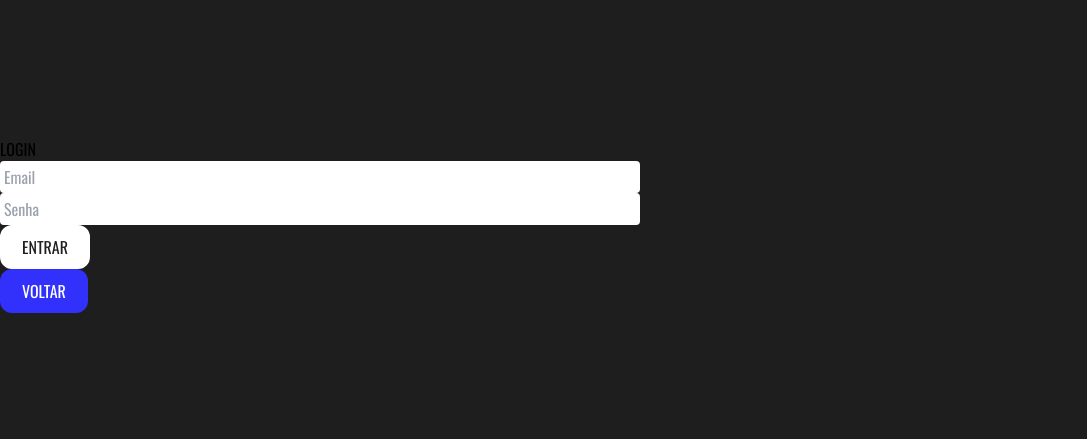
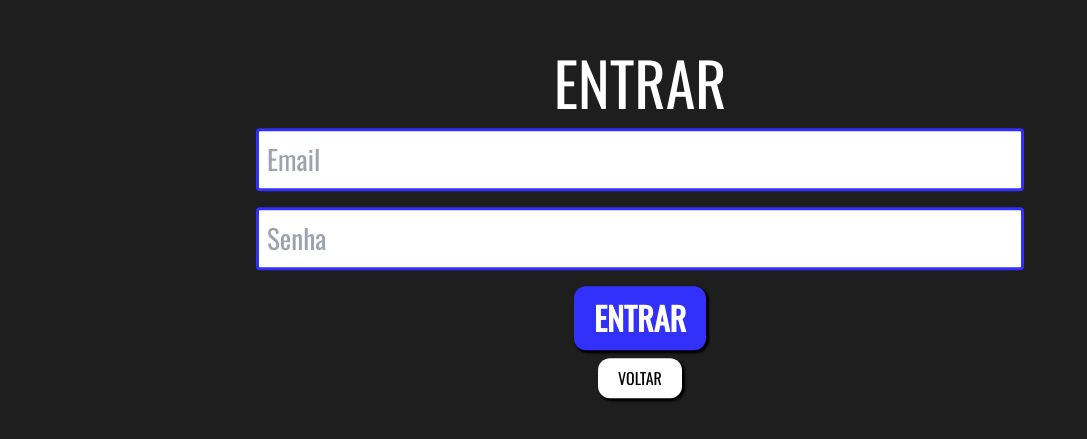
Before and after one commit to gabrielscholze-r/AppNotas, a React (Create React App) app in the folder frontend/: page /Login in a window 1280 px wide. Shown: the part 175-614 px from the top of the page, without its empty margins (0-1087 px from the left). Built offline with nearby package versions, Linux system fonts and the light colour scheme.

Commit message:
estilos corrigidos

```diff
--- a/frontend/src/pages/Login/index.css
+++ b/frontend/src/pages/Login/index.css
@@ -1,4 +1,4 @@
-.backbutton{
+.backbutton {
     border: 2px solid rgb(49, 49, 251);
     width: fit-content;
     height: fit-content;
@@ -6,14 +6,15 @@
     color: white;
     transition: 0.2s;
 }
-.backbutton:hover{
+
+.backbutton:hover {
     border-width: 2px;
     border-color: black;
     background-color: #ffff;
     color: rgb(30, 30, 30);
 }
 
-.loginbutton{
+.loginbutton {
     width: fit-content;
     height: fit-content;
     border: 2px solid white;
@@ -21,27 +22,35 @@
     color: rgb(30, 30, 30);
     transition: 0.2s;
 }
-.loginbutton:hover{
+
+.loginbutton:hover {
     border: 2px solid rgb(49, 49, 251);
     background-color: rgb(49, 49, 251);
     color: white;
 }
 
-.inputtext:focus::placeholder{
-    color: transparent;
+.input-text {
+    border:3px solid rgb(49, 49, 251);
+    font-size: 1.7rem;
+    color: black;
+    width: 60%;
+    height: fit-content;
+    transition: 0.2s;
 }
-.inputtext{
-    width: 50%;
-    height: fit-content;
+.input-text:focus{
+    border-color: rgb(49, 157, 251);
+    outline: 0;
 }
-.Login{
+
+.Login {
     width: 100%;
     background-color: rgb(30, 30, 30);
     height: 100vh;
 }
-.contentdiv{
+
+.contentdiv {
     position: relative;
-  top: 50%;
-  left: 50%;
-  transform: translate(-50%, -50%);
+    top: 50%;
+    left: 50%;
+    transform: translate(-50%, -50%);
 }
--- a/frontend/src/pages/Login/index.js
+++ b/frontend/src/pages/Login/index.js
@@ -11,14 +11,14 @@ function Login() {
     }
 
   return (
-    <div className="Login">
-        <div className="contentdiv block">
-        <h1>LOGIN</h1>
-        <div><input type="text" placeholder='Email'  onChange={e => setEmail(e.target.value)} value={email} className="inputtext py-1 pr-2 pl-1 rounded"/>   </div>
-        <div><input type="password" placeholder='Senha' onChange={e => setSenha(e.target.value)} value={senha} className="inputtext py-1 pr-2 pl-1 rounded"/> </div>
-        <div><button onClick={() => entrar()} className="loginbutton px-5 py-2 rounded-xl">ENTRAR</button></div>
-        <div><Link to='/'><button className="backbutton px-5 py-2 rounded-xl">VOLTAR</button></Link></div>
-        </div>
+    <div className="register-container ">
+      <div className="content-div-container block my-auto">
+        <h1 className="text-6xl mb-2">ENTRAR</h1>
+        <input type="text" placeholder='Email'  onChange={e => setEmail(e.target.value)} value={email} className="input-text mx-auto rounded px-2 py-2 my-2"/>
+        <input type="password" placeholder='Senha' onChange={e => setSenha(e.target.value)} value={senha} className="input-text mx-auto rounded px-2 py-2 my-2"/>
+          <div><button onClick={() => Login()} className="register-button px-5 py-2 rounded-xl mt-2">ENTRAR</button></div>
+          <div><Link to='/'><button className="back-button px-5 py-2 rounded-xl mt-2">VOLTAR</button></Link></div>
+      </div>
     </div>
   );
 }
```
Also changed, not shown: frontend/src/pages/SplashScreen/index.js (+5 -7 lines).
